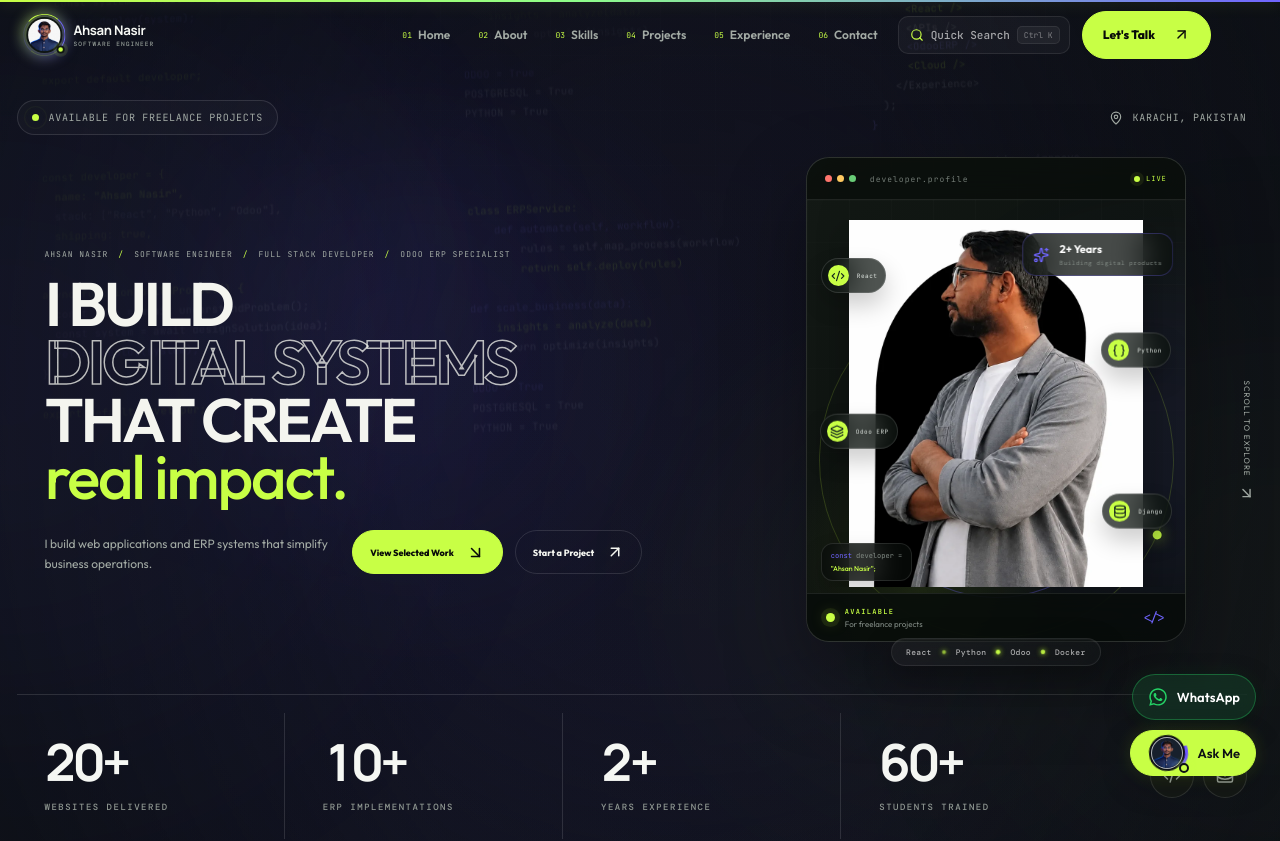
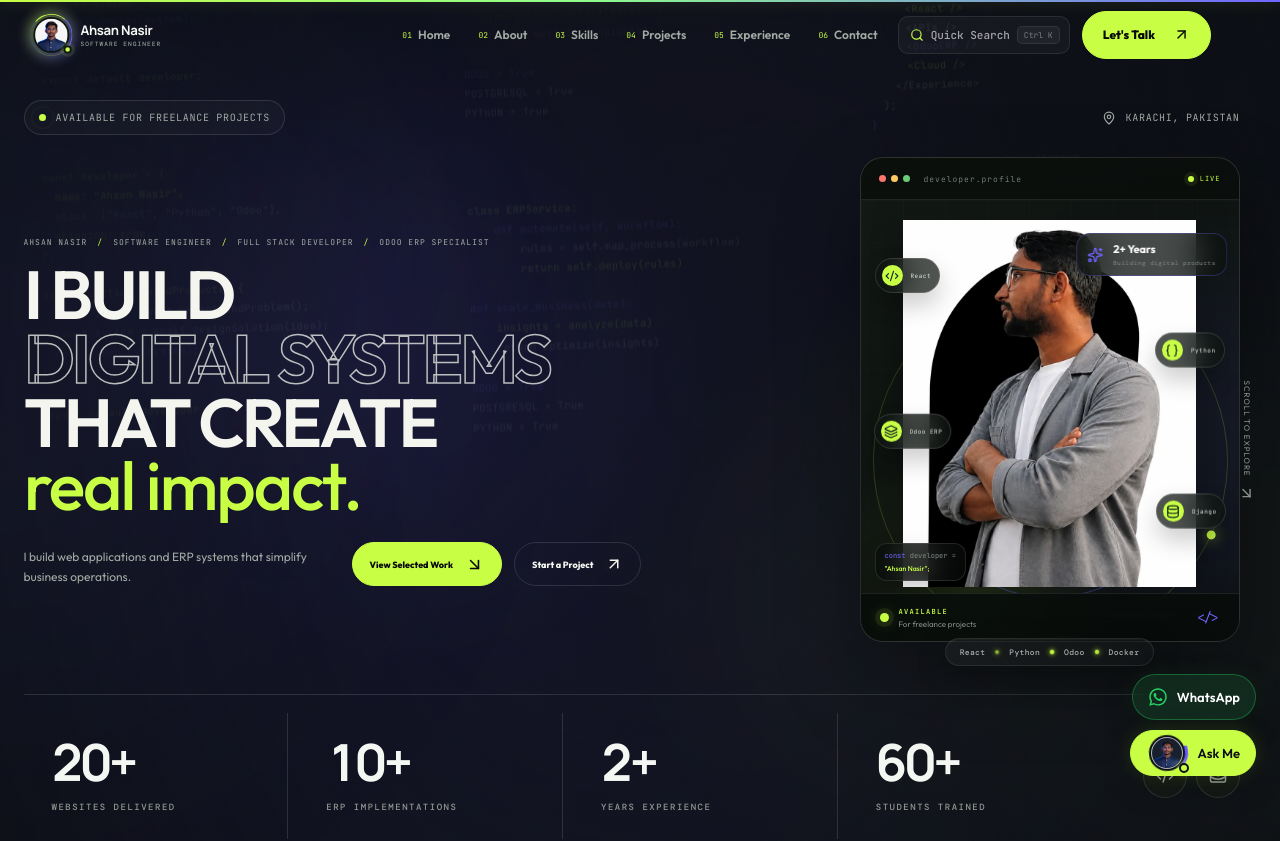
Before and after one commit to AhsanUddin200/ahsanuddin-portfolio-2026, a React (Vite) app: page / in a window 1280 px wide. Shown: the top 841 px of the page. Built offline with nearby package versions, Linux system fonts and the light colour scheme; a web font is replaced by a local one.

Commit message:
Add screen

```diff
--- a/src/portfolio-polish.css
+++ b/src/portfolio-polish.css
@@ -2958,3 +2958,155 @@ html[data-theme="light"]
     transition: none !important;
   }
 }
+/* =========================================================
+   CROSS-LAPTOP DESKTOP NORMALIZATION
+   Keeps the desktop composition visually consistent at 100%
+   browser zoom across common 1366 / 1440 / 1536 / 1920px
+   displays. Mobile/tablet rules above remain unchanged.
+========================================================= */
+
+@media (min-width: 1280px) {
+  /* Use one centered desktop canvas instead of scaling the
+     whole hero continuously with viewport width. */
+  .navbar-container,
+  .hero-container {
+    width: min(1230px, calc(100% - 64px)) !important;
+    max-width: 1230px !important;
+    margin-left: auto !important;
+    margin-right: auto !important;
+  }
+
+  /* Remove earlier manual edge nudges so both columns are
+     positioned by the same centered container. */
+  .hero-left-content {
+    left: 0 !important;
+  }
+
+  .hero-portrait-stack {
+    right: 0 !important;
+    width: 380px !important;
+    max-width: 380px !important;
+    justify-self: end !important;
+  }
+
+  .hero-section {
+    padding: 100px 0 42px !important;
+  }
+
+  .availability-row {
+    margin-bottom: 22px !important;
+  }
+
+  .hero-main-layout {
+    grid-template-columns: minmax(0, 1fr) 380px !important;
+    gap: 52px !important;
+    align-items: center !important;
+  }
+
+  /* Fixed desktop type scale: 1366px and 1920px no longer
+     receive very different heading sizes from vw units. */
+  .hero-heading {
+    font-size: 68px !important;
+    line-height: 0.94 !important;
+    letter-spacing: -3px !important;
+  }
+
+  .hero-serif-line {
+    letter-spacing: -2px !important;
+  }
+
+  .hero-eyebrow {
+    margin-bottom: 16px !important;
+    font-size: 8px !important;
+  }
+
+  .hero-bottom-content {
+    margin-top: 24px !important;
+    gap: 24px !important;
+  }
+
+  .hero-description {
+    max-width: 410px !important;
+    font-size: 12px !important;
+    line-height: 1.65 !important;
+  }
+
+  .hero-primary-button,
+  .hero-secondary-button {
+    min-height: 44px !important;
+    padding: 0 17px !important;
+    gap: 12px !important;
+    font-size: 9px !important;
+  }
+
+  .hero-portrait {
+    width: 380px !important;
+    max-width: 380px !important;
+    min-width: 380px !important;
+    min-height: 485px !important;
+    border-radius: 23px !important;
+  }
+
+  .portrait-image-wrapper {
+    top: 62px !important;
+    right: 22px !important;
+    bottom: 54px !important;
+    left: 22px !important;
+  }
+
+  .hero-portrait-image {
+    max-width: 90% !important;
+    max-height: 100% !important;
+  }
+
+  .hero-information-bar {
+    margin-top: 28px !important;
+    padding-top: 18px !important;
+  }
+}
+
+/* Smaller desktop / large laptop widths. This prevents the
+   fixed 1280+ desktop composition from overflowing while
+   keeping proportions stable. */
+@media (min-width: 1100px) and (max-width: 1279px) {
+  .navbar-container,
+  .hero-container {
+    width: calc(100% - 48px) !important;
+    max-width: 1180px !important;
+    margin-left: auto !important;
+    margin-right: auto !important;
+  }
+
+  .hero-left-content {
+    left: 0 !important;
+  }
+
+  .hero-portrait-stack {
+    right: 0 !important;
+    width: 340px !important;
+    max-width: 340px !important;
+    justify-self: end !important;
+  }
+
+  .hero-main-layout {
+    grid-template-columns: minmax(0, 1fr) 340px !important;
+    gap: 34px !important;
+  }
+
+  .hero-heading {
+    font-size: 58px !important;
+    line-height: 0.94 !important;
+    letter-spacing: -2.6px !important;
+  }
+
+  .hero-portrait {
+    width: 340px !important;
+    max-width: 340px !important;
+    min-width: 340px !important;
+    min-height: 455px !important;
+  }
+
+  .hero-description {
+    max-width: 380px !important;
+  }
+}
```
